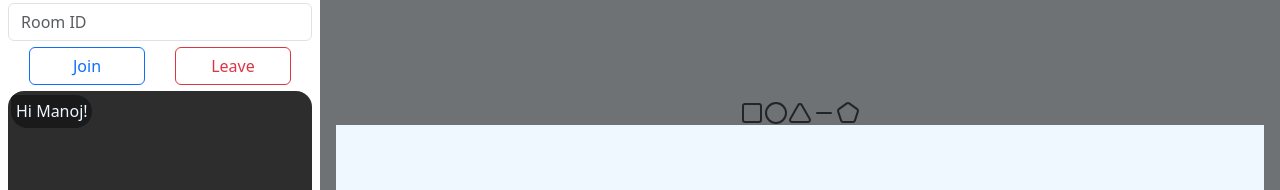
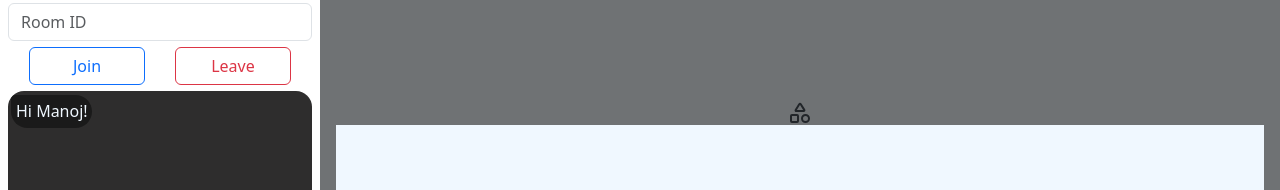
Before and after one commit to manojkumar-gangula/realtime-dashboard-react-app, a React (Create React App) app: page / in a window 1280 px wide. Shown: the top 190 px of the page. Built offline with nearby package versions, Linux system fonts and the light colour scheme.

Commit message:
hover shape icon for shapes

```diff
--- a/src/Canvas/ShapesContainer.css
+++ b/src/Canvas/ShapesContainer.css
@@ -1,3 +1,60 @@
 .icons-container {
+  position: relative;
+  display: inline-block;
+  z-index: 1000;
+}
+
+.icon {
+  cursor: pointer;
+  transition: transform 0.3s ease, box-shadow 0.3s ease;
+}
+
+.icon:hover {
+  transform: scale(1.1);
+  box-shadow: 0 4px 8px rgba(0, 0, 0, 0.2);
+}
+
+/* Hidden by default */
+.icons {
+  position: absolute;
+  top: 0;
+  left: 100%; /* Appear to the right */
   display: flex;
+  flex-direction: column;
+  gap: 10px;
+  background-color: white;
+  padding: 8px;
+  border-radius: 8px;
+  opacity: 0;
+  pointer-events: none;
+  transition: opacity 0.3s ease, transform 0.3s ease;
+  transform: translateX(10px);
+  box-shadow: 0 8px 16px rgba(0, 0, 0, 0.2);
 }
+
+/* When hovering over parent or icons */
+.icons-container:hover .icons,
+.icons:hover {
+  opacity: 1;
+  pointer-events: auto; /* Enable interaction */
+  transform: translateX(0); /* Slide in fully */
+}
+
+/* Ensure icons remain visible when hovering over them */
+.icons-container:hover .icons {
+  opacity: 1;
+  pointer-events: auto;
+}
+
+.icons:hover {
+  opacity: 1;
+  pointer-events: auto;
+}
+
+.my-hover-effect {
+  transition: transform 0.2s ease;
+}
+
+.my-hover-effect:hover {
+  transform: scale(1.15);
+}
--- a/src/Canvas/ShapesContainer.js
+++ b/src/Canvas/ShapesContainer.js
@@ -7,16 +7,31 @@ import {
   Triangle,
   Minus,
   Pentagon,
+  Shapes,
 } from "lucide-react";
+import "./ShapesContainer.css";
 
 function ShapesContainer({ addShape }) {
   return (
     <div className="icons-container">
-      <Square />
-      <Circle />
-      <Triangle />
-      <Minus />
-      <Pentagon />
+      <Shapes className="icon" />
+      <div className="icons">
+        <div className="my-hover-effect icon">
+          <Square />
+        </div>
+        <div className="my-hover-effect icon">
+          <Circle />
+        </div>
+        <div className="my-hover-effect icon">
+          <Triangle />
+        </div>
+        <div className="my-hover-effect icon">
+          <Pentagon />
+        </div>
+        <div className="my-hover-effect icon">
+          <Minus />
+        </div>
+      </div>
     </div>
   );
 }
```
